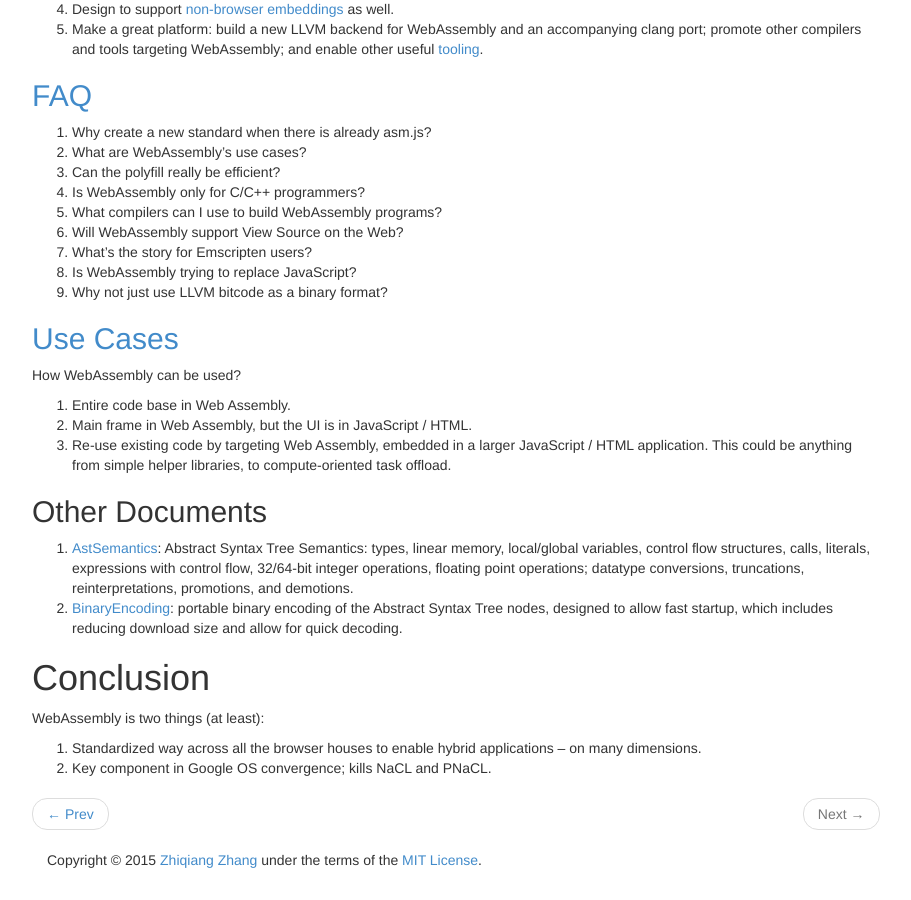
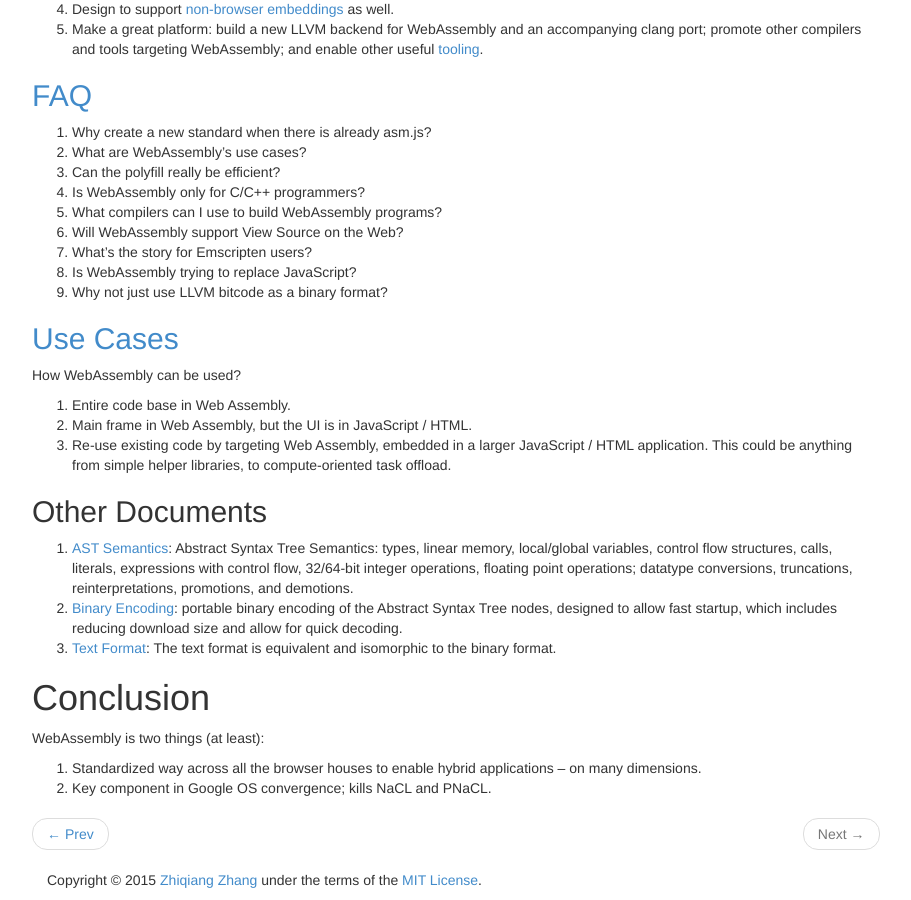
Before and after one commit to shuixin222/zqzhang.github.io, a Jekyll site: the page built from _posts/2015-07-16-web-assembly.md, in a window 1280 px wide and 900 px high, scrolled down 1142 px. Shown: the whole window, without its empty margins (38-949 px from the left). Built offline with Jekyll 4.4.1, drawn with Linux system fonts in a browser that asks for light colours.

Commit message:
Add text format intro

```diff
--- a/_posts/2015-07-16-web-assembly.md
+++ b/_posts/2015-07-16-web-assembly.md
@@ -69,8 +69,9 @@ How WebAssembly can be used?
 
 ## Other Documents
 
-1. [AstSemantics](https://github.com/WebAssembly/design/blob/master/AstSemantics.md): Abstract Syntax Tree Semantics: types, linear memory, local/global variables, control flow structures, calls, literals, expressions with control flow, 32/64-bit integer operations, floating point operations; datatype conversions, truncations, reinterpretations, promotions, and demotions.
-2. [BinaryEncoding](https://github.com/WebAssembly/design/blob/master/BinaryEncoding.md): portable binary encoding of the Abstract Syntax Tree nodes, designed to allow fast startup, which includes reducing download size and allow for quick decoding.
+1. [AST Semantics](https://github.com/WebAssembly/design/blob/master/AstSemantics.md): Abstract Syntax Tree Semantics: types, linear memory, local/global variables, control flow structures, calls, literals, expressions with control flow, 32/64-bit integer operations, floating point operations; datatype conversions, truncations, reinterpretations, promotions, and demotions.
+2. [Binary Encoding](https://github.com/WebAssembly/design/blob/master/BinaryEncoding.md): portable binary encoding of the Abstract Syntax Tree nodes, designed to allow fast startup, which includes reducing download size and allow for quick decoding.
+3. [Text Format](https://github.com/WebAssembly/design/blob/master/TextFormat.md): The text format is equivalent and isomorphic to the binary format.
 
 
 # Conclusion
```
